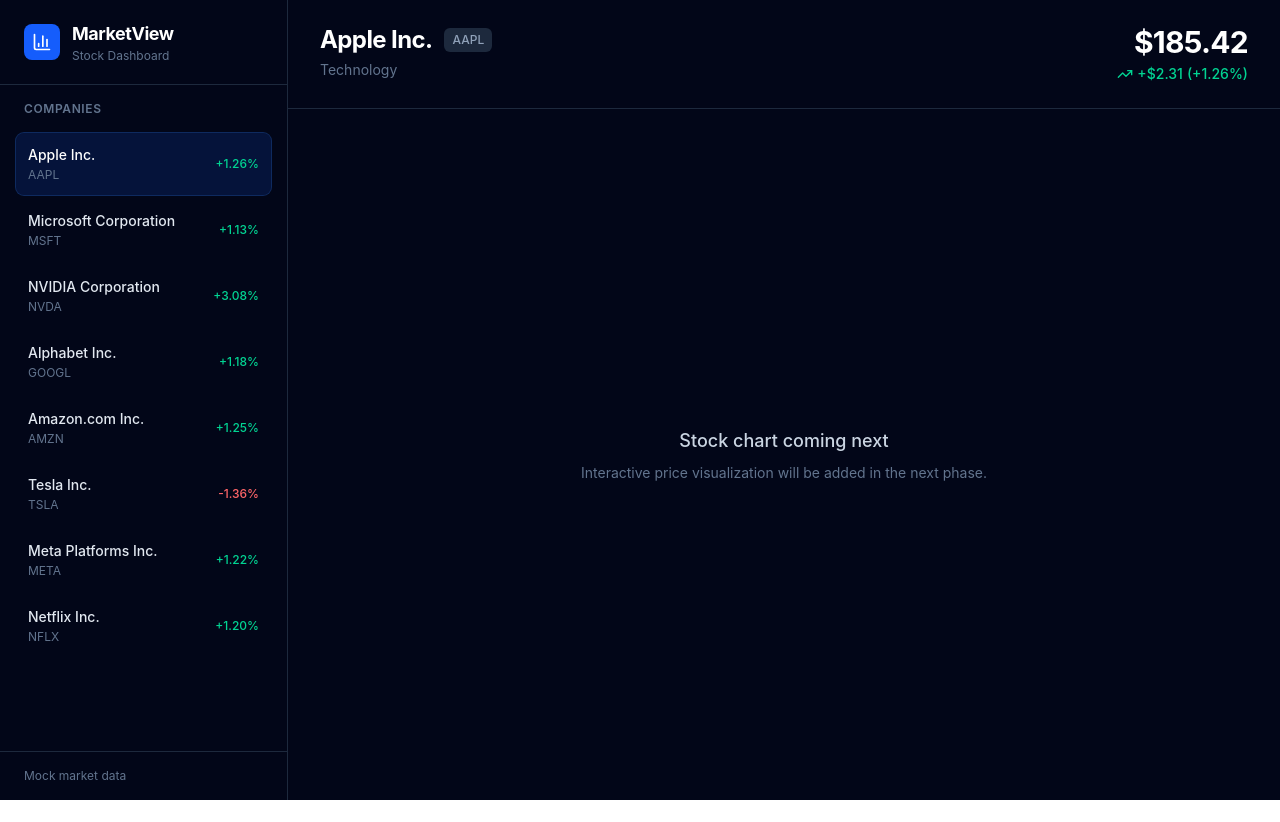
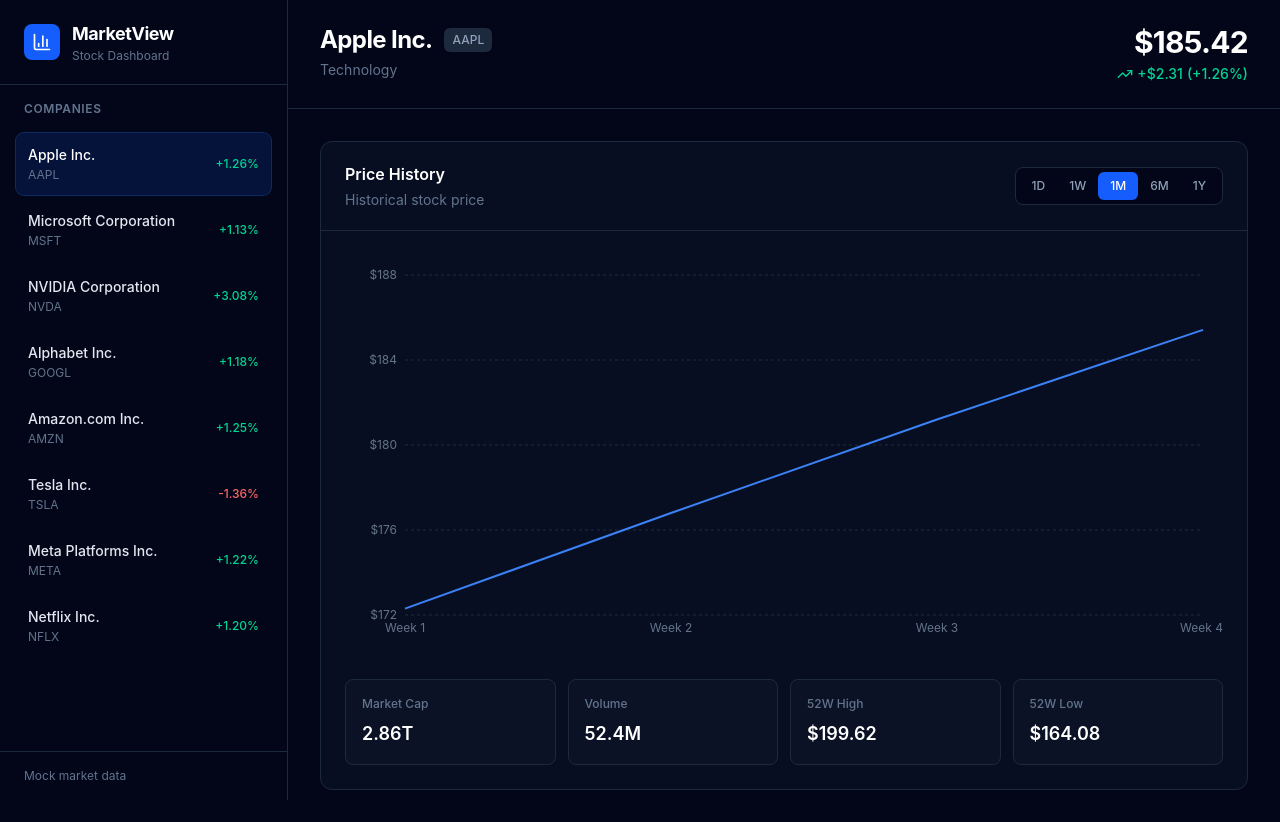
Before and after one commit to JITANSHU-17/marketview-stock-dashboard, a React (Vite) app: page / in a window 1280 px wide. Before the commit the page ends 800 px from the top, so only its background shows below. Built offline with nearby package versions, Linux system fonts and the light colour scheme.

Commit message:
feat: add interactive stock chart

```diff
--- a/src/components/Dashboard/Dashboard.jsx
+++ b/src/components/Dashboard/Dashboard.jsx
@@ -1,22 +1,65 @@
+import { useState } from "react";
 import StockHeader from "./StockHeader";
+import StockChart from "./StockChart";
+import MarketStats from "./MarketStats";
+
+const timeframes = ["1D", "1W", "1M", "6M", "1Y"];
 
 function Dashboard({ company }) {
+  const [timeframe, setTimeframe] = useState("1M");
+
+  const chartData = company.history[timeframe];
+
   return (
     <main className="flex min-w-0 flex-1 flex-col bg-slate-950">
       <StockHeader company={company} />
 
-      <div className="flex flex-1 items-center justify-center p-8">
-        <div className="text-center">
-          <p className="text-lg font-medium text-slate-300">
-            Stock chart coming next
-          </p>
+      <section className="flex-1 p-6 lg:p-8">
+        <div className="rounded-xl border border-slate-800 bg-slate-900/50">
+          {/* Chart Header */}
+          <div className="flex flex-col justify-between gap-4 border-b border-slate-800 px-6 py-5 sm:flex-row sm:items-center">
+            <div>
+              <h3 className="text-base font-semibold text-white">
+                Price History
+              </h3>
 
-          <p className="mt-2 text-sm text-slate-500">
-            Interactive price visualization will be added
-            in the next phase.
-          </p>
+              <p className="mt-1 text-sm text-slate-500">
+                Historical stock price
+              </p>
+            </div>
+
+            {/* Timeframe Selector */}
+            <div className="flex rounded-lg border border-slate-800 bg-slate-950 p-1">
+              {timeframes.map((range) => {
+                const isActive = timeframe === range;
+
+                return (
+                  <button
+                    key={range}
+                    onClick={() => setTimeframe(range)}
+                    className={`rounded-md px-3 py-1.5 text-xs font-medium transition ${
+                      isActive
+                        ? "bg-blue-600 text-white"
+                        : "text-slate-400 hover:text-white"
+                    }`}
+                  >
+                    {range}
+                  </button>
+                );
+              })}
+            </div>
+          </div>
+
+          {/* Chart */}
+          <div className="p-6">
+  <StockChart data={chartData} />
+
+  <div className="mt-6">
+    <MarketStats company={company} />
+    </div>
+    </div>
         </div>
-      </div>
+      </section>
     </main>
   );
 }
--- /dev/null
+++ b/src/components/Dashboard/MarketStats.jsx
@@ -0,0 +1,41 @@
+function MarketStats({ company }) {
+  const stats = [
+    {
+      label: "Market Cap",
+      value: company.marketCap,
+    },
+    {
+      label: "Volume",
+      value: company.volume,
+    },
+    {
+      label: "52W High",
+      value: `$${company.high52.toFixed(2)}`,
+    },
+    {
+      label: "52W Low",
+      value: `$${company.low52.toFixed(2)}`,
+    },
+  ];
+
+  return (
+    <div className="grid grid-cols-2 gap-3 lg:grid-cols-4">
+      {stats.map((stat) => (
+        <div
+          key={stat.label}
+          className="rounded-lg border border-slate-800 bg-slate-900/50 p-4"
+        >
+          <p className="text-xs font-medium text-slate-500">
+            {stat.label}
+          </p>
+
+          <p className="mt-2 text-lg font-semibold text-white">
+            {stat.value}
+          </p>
+        </div>
+      ))}
+    </div>
+  );
+}
+
+export default MarketStats;
--- /dev/null
+++ b/src/components/Dashboard/StockChart.jsx
@@ -0,0 +1,84 @@
+import {
+  LineChart,
+  Line,
+  XAxis,
+  YAxis,
+  CartesianGrid,
+  Tooltip,
+  ResponsiveContainer,
+} from "recharts";
+
+function StockChart({ data }) {
+  return (
+    <div className="h-[400px] w-full">
+      <ResponsiveContainer width="100%" height="100%">
+        <LineChart
+          data={data}
+          margin={{
+            top: 20,
+            right: 20,
+            left: 0,
+            bottom: 10,
+          }}
+        >
+          <CartesianGrid
+            strokeDasharray="3 3"
+            stroke="#1e293b"
+            vertical={false}
+          />
+
+          <XAxis
+            dataKey="date"
+            axisLine={false}
+            tickLine={false}
+            tick={{
+              fill: "#64748b",
+              fontSize: 12,
+            }}
+          />
+
+          <YAxis
+            domain={["auto", "auto"]}
+            axisLine={false}
+            tickLine={false}
+            tick={{
+              fill: "#64748b",
+              fontSize: 12,
+            }}
+            tickFormatter={(value) => `$${value}`}
+          />
+
+          <Tooltip
+            contentStyle={{
+              backgroundColor: "#0f172a",
+              border: "1px solid #1e293b",
+              borderRadius: "8px",
+              color: "#ffffff",
+            }}
+            labelStyle={{
+              color: "#94a3b8",
+              marginBottom: "4px",
+            }}
+            formatter={(value) => [
+              `$${Number(value).toFixed(2)}`,
+              "Price",
+            ]}
+          />
+
+          <Line
+            type="monotone"
+            dataKey="price"
+            stroke="#3b82f6"
+            strokeWidth={2}
+            dot={false}
+            activeDot={{
+              r: 5,
+            }}
+          />
+        </LineChart>
+      </ResponsiveContainer>
+    </div>
+  );
+}
+
+export default StockChart;
```
